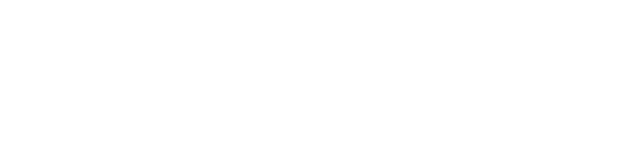
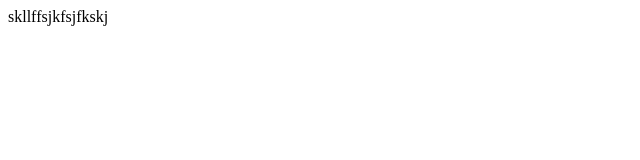
Before and after one commit to anaswaris0408-ai/teest, a plain HTML site: page index.html in a window 1280 px wide. Shown: the whole page, without its empty margins (0-640 px from the left). Drawn offline with Linux system fonts and the light colour scheme.

Commit message:
conflicts

```diff
--- a/index.html
+++ b/index.html
@@ -6,6 +6,6 @@
     <title>Document</title>
 </head>
 <body>
-
+    skllffsjkfsjfkskj
 </body>
 </html>
```
